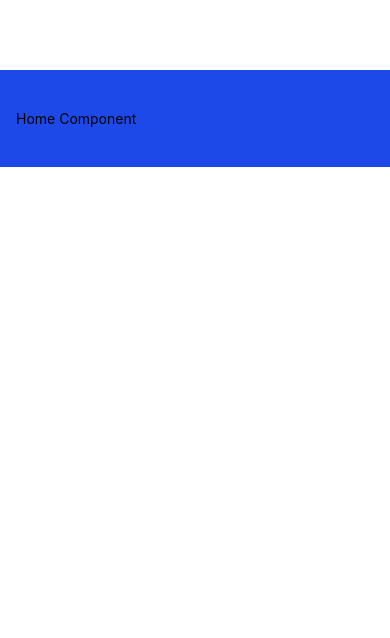
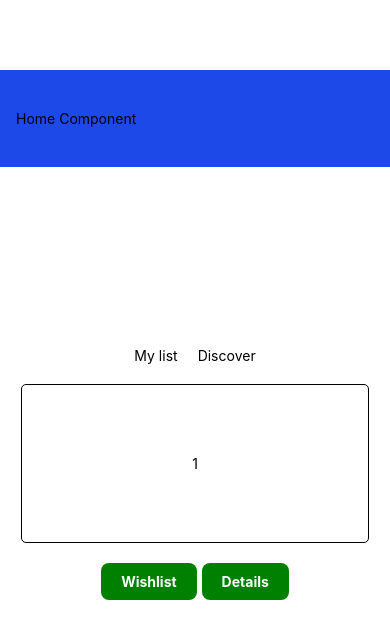
Before and after one commit to MiguelAngelGonzalesMelgar/digital-academy-my-first-mobile-pj, a React Native app: screen / in a window 390 px wide. Shown: the top 638 px of the page. Built offline with nearby package versions, Linux system fonts and the light colour scheme.

Commit message:
feature: create customButton and Slider component.

```diff
--- a/App.tsx
+++ b/App.tsx
@@ -1,11 +1,13 @@
 import React from 'react';
 import {StyleSheet, View} from 'react-native';
 import Home from './src/screens/Home';
+import Slider from './src/screens/Slider';
 
 function App(): React.JSX.Element {
   return (
     <View style={styles.mainContainer}>
       <Home />
+      <Slider />
     </View>
   );
 }
--- /dev/null
+++ b/src/components/CustomButton.tsx
@@ -0,0 +1,51 @@
+import React from 'react';
+import {
+  TouchableOpacity,
+  Text,
+  StyleSheet,
+  ViewStyle,
+  TextStyle,
+} from 'react-native';
+
+type CustomButtonProps = {
+  onPress: () => void;
+  children: React.ReactNode;
+  backgroundColor?: string;
+  textColor?: string;
+  style?: ViewStyle;
+  textStyle?: TextStyle;
+};
+
+const CustomButton = ({
+  onPress,
+  children,
+  backgroundColor = 'green',
+  textColor = 'white',
+  style,
+  textStyle,
+}: CustomButtonProps) => {
+  return (
+    <TouchableOpacity
+      onPress={onPress}
+      style={[styles.button, {backgroundColor}, style]}>
+      <Text style={[styles.text, {color: textColor}, textStyle]}>
+        {children}
+      </Text>
+    </TouchableOpacity>
+  );
+};
+
+const styles = StyleSheet.create({
+  button: {
+    paddingVertical: 10,
+    paddingHorizontal: 20,
+    borderRadius: 8,
+    alignItems: 'center',
+    justifyContent: 'center',
+  },
+  text: {
+    fontWeight: 'bold',
+  },
+});
+
+export default CustomButton;
--- /dev/null
+++ b/src/screens/Slider.tsx
@@ -0,0 +1,76 @@
+import {Button, StyleSheet, Text, View} from 'react-native';
+import CustomButton from '../components/CustomButton';
+
+const sliderStyles = StyleSheet.create({
+  mainContainer: {
+    marginVertical: 70,
+    paddingHorizontal: 16,
+    paddingVertical: 40,
+  },
+  headers: {
+    flexDirection: 'row',
+    gap: 20,
+    alignSelf: 'center',
+    marginBottom: 20,
+  },
+  content: {
+    marginVertical: 70,
+    alignSelf: 'center',
+  },
+  numberContainer: {
+    borderWidth: 1,
+    borderColor: 'black',
+    paddingHorizontal: 170,
+    borderRadius: 5,
+    alignSelf: 'center',
+    justifyContent: 'center',
+    alignItems: 'center',
+    marginBottom: 20,
+  },
+  buttonContainer: {
+    flexDirection: 'row',
+    gap: 5,
+    justifyContent: 'center',
+    alignItems: 'center',
+  },
+  buttonStyle: {
+    color: 'green',
+    paddingVertical: 10,
+    borderRadius: 5,
+  },
+  buttonTextStyle: {
+    color: 'white',
+    textAlign: 'center',
+    fontWeight: 'bold',
+  },
+});
+
+const Slider = () => {
+  return (
+    <View style={sliderStyles.mainContainer}>
+      <View style={sliderStyles.headers}>
+        <Text>My list</Text>
+        <Text>Discover</Text>
+      </View>
+      <View style={sliderStyles.numberContainer}>
+        <View style={sliderStyles.content}>
+          <Text>1</Text>
+        </View>
+      </View>
+      <View style={sliderStyles.buttonContainer}>
+        <View>
+          <CustomButton onPress={() => {}}>
+            <Text>Wishlist</Text>
+          </CustomButton>
+        </View>
+        <View>
+          <CustomButton onPress={() => {}}>
+            <Text>Details</Text>
+          </CustomButton>
+        </View>
+      </View>
+    </View>
+  );
+};
+
+export default Slider;
```
